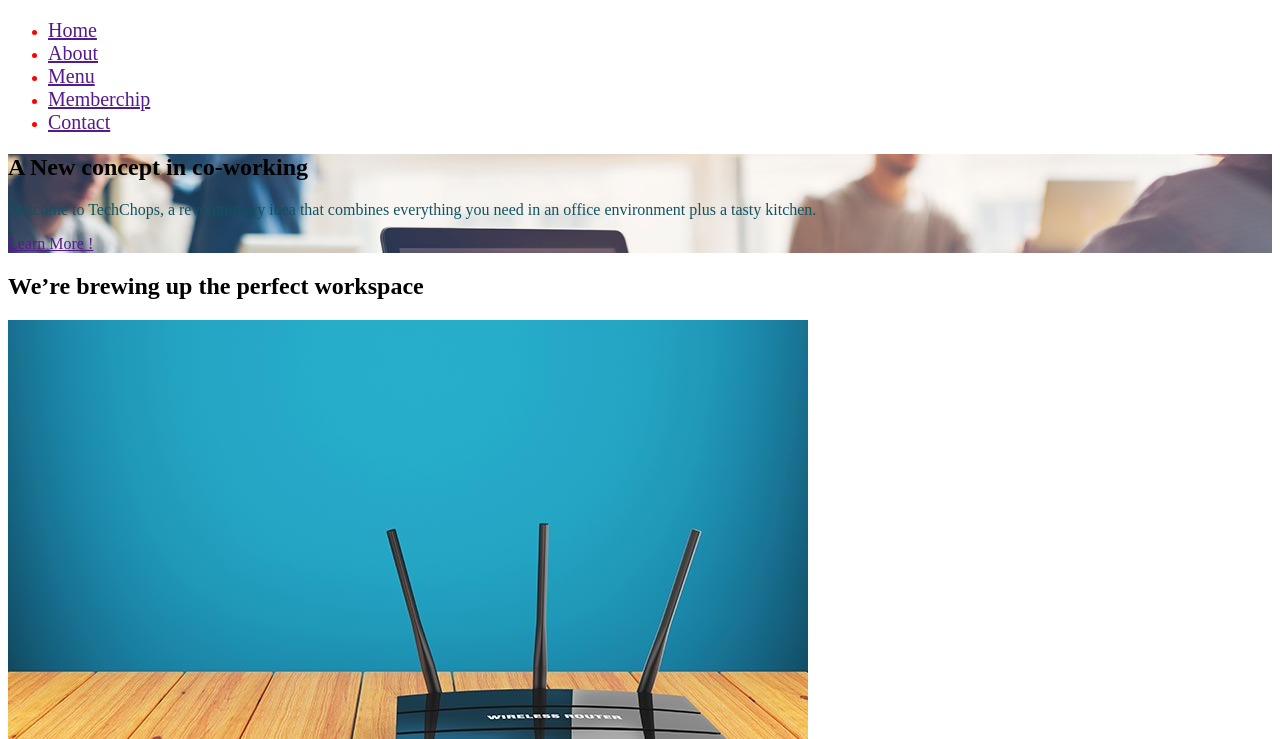
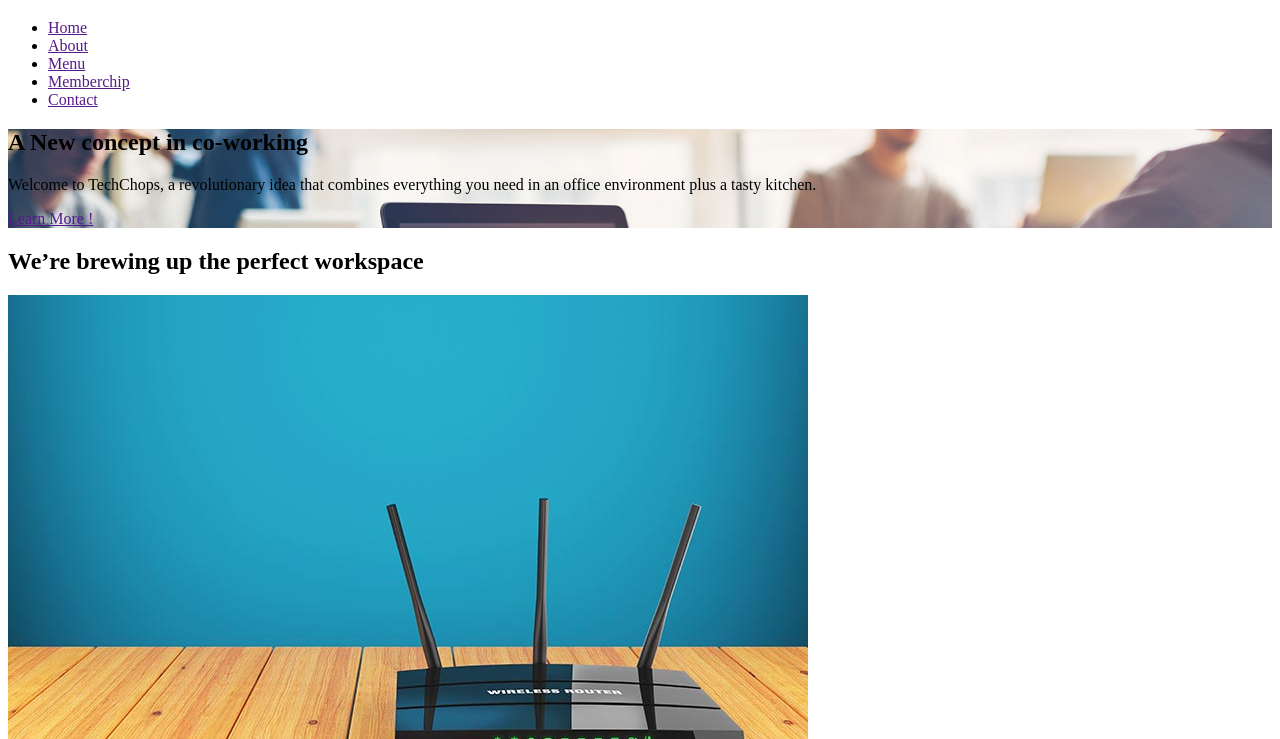
Before and after one commit to larbibaraka/Responsive-CSS-Workflow-with-Sass-Bourbon-and-Susy, a website: page index.html in a window 1280 px wide. Shown: the part 61-800 px from the top of the page. Drawn offline with nearby package versions, Linux system fonts and the light colour scheme; files that its build step writes are made by us from their sources.

Commit message:
file changes

```diff
--- a/assets/scss/styles.scss
+++ b/assets/scss/styles.scss
@@ -1,14 +1,6 @@
-$Primarycolor : #125361;
-
-p {
-
-    color:  $Primarycolor;
-
-}
-
-li {
-    color :red;
-    a {
-        font-size: 20px;
-    }
-}
+@import 'partials/base';
+@import 'partials/header';
+@import 'partials/layout';
+@import 'partials/footer';
+@import 'partials/modules';
+@import 'partials/variables';
```
Also changed, not shown: index.html (+0 -6 lines), assets/scss/partials/_base.scss (added), assets/scss/partials/_footer.scss (added), assets/scss/partials/_header.scss (added), assets/scss/partials/_layout.scss (added), assets/scss/partials/_modules.scss (added), assets/scss/partials/_variables.scss (added), 1 other file.
